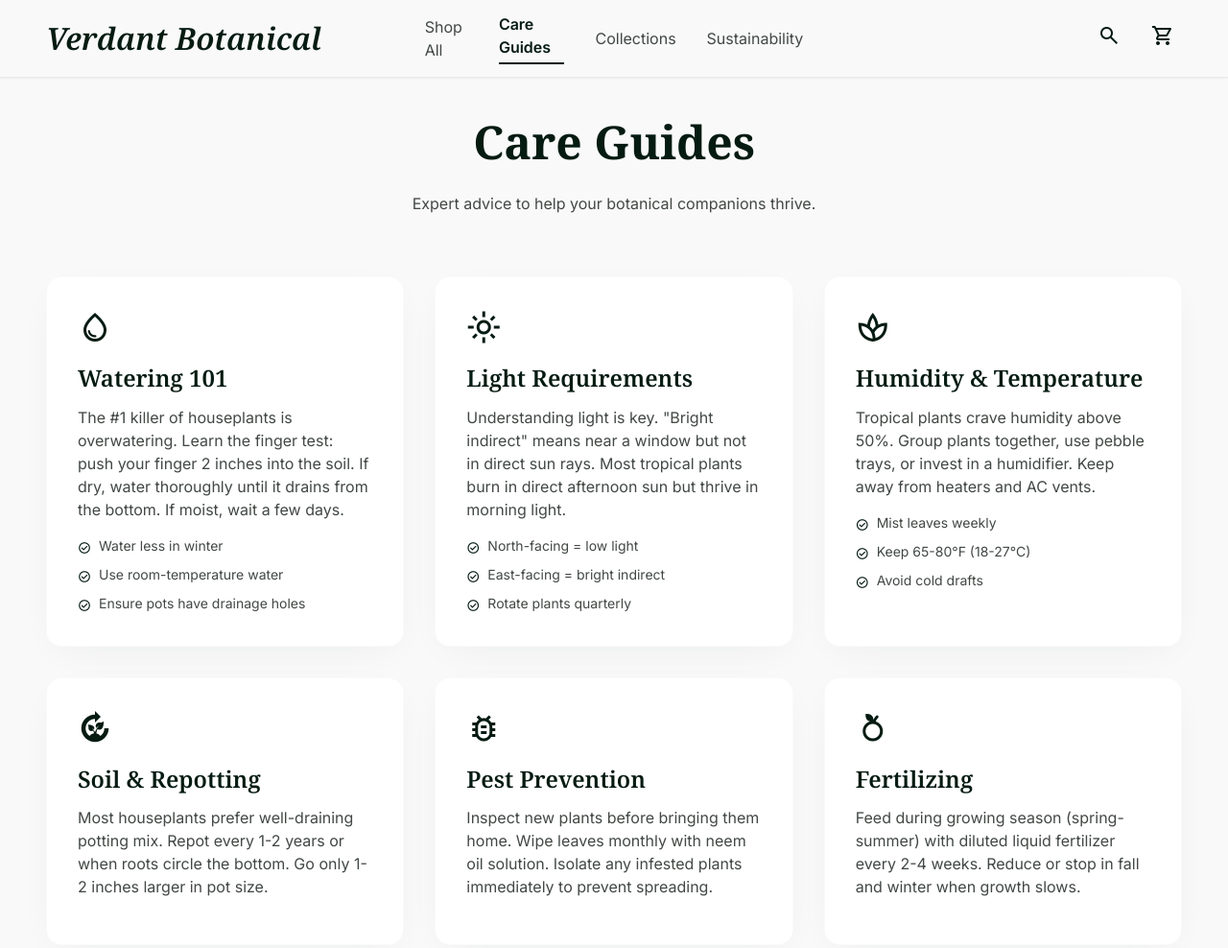
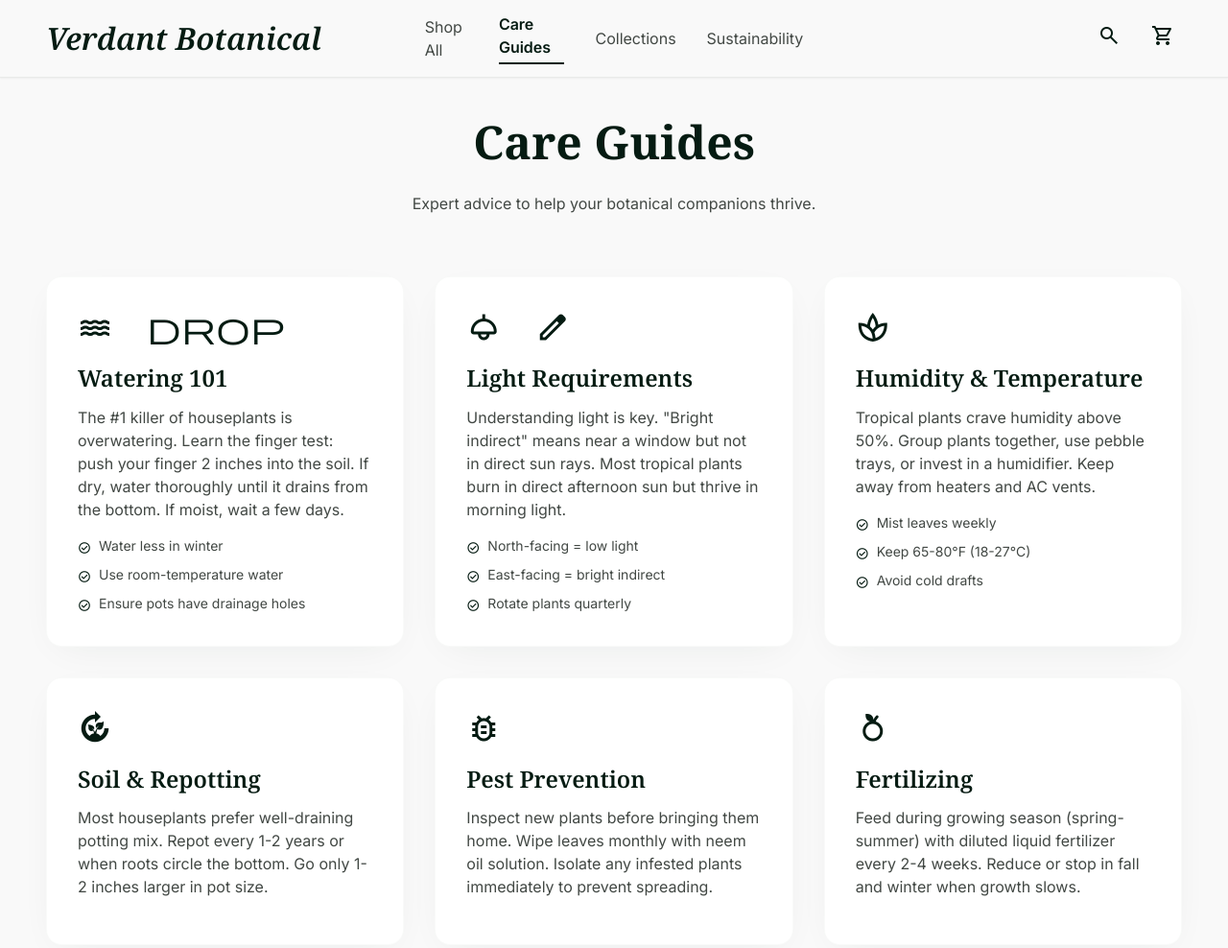
Before and after one commit to vivekx11/softdef-frontend-test, a website: page public/care-guides.html in a window 1280 px wide. Shown: the top 988 px of the page at 96% size. Drawn offline with nearby package versions, Linux system fonts and the light colour scheme.

Commit message:
Fix icon text

```diff
--- a/public/care-guides.html
+++ b/public/care-guides.html
@@ -12,7 +12,7 @@
 <div class="text-center mb-16"><h1 class="font-headline-md text-[36px] md:text-[48px] font-bold text-primary mb-4 font-['Noto_Serif']">Care Guides</h1><p class="font-body-lg text-on-surface-variant max-w-xl mx-auto">Expert advice to help your botanical companions thrive.</p></div>
 <div class="grid grid-cols-1 md:grid-cols-3 gap-8">
   <div class="bg-surface-container-lowest p-8 rounded-2xl ambient-shadow border border-outline-variant/10 hover:shadow-lg transition-shadow">
-    <span class="material-symbols-outlined text-4xl text-primary mb-4 block">water_drop</span>
+    <span class="material-symbols-outlined text-4xl text-primary mb-4 block">water drop</span>
     <h3 class="font-headline-sm text-headline-sm text-primary mb-3">Watering 101</h3>
     <p class="text-on-surface-variant font-body-md mb-4">The #1 killer of houseplants is overwatering. Learn the finger test: push your finger 2 inches into the soil. If dry, water thoroughly until it drains from the bottom. If moist, wait a few days.</p>
     <ul class="space-y-2 text-on-surface-variant text-sm">
@@ -22,7 +22,7 @@
     </ul>
   </div>
   <div class="bg-surface-container-lowest p-8 rounded-2xl ambient-shadow border border-outline-variant/10 hover:shadow-lg transition-shadow">
-    <span class="material-symbols-outlined text-4xl text-primary mb-4 block">light_mode</span>
+    <span class="material-symbols-outlined text-4xl text-primary mb-4 block">light mode</span>
     <h3 class="font-headline-sm text-headline-sm text-primary mb-3">Light Requirements</h3>
     <p class="text-on-surface-variant font-body-md mb-4">Understanding light is key. "Bright indirect" means near a window but not in direct sun rays. Most tropical plants burn in direct afternoon sun but thrive in morning light.</p>
     <ul class="space-y-2 text-on-surface-variant text-sm">
```
